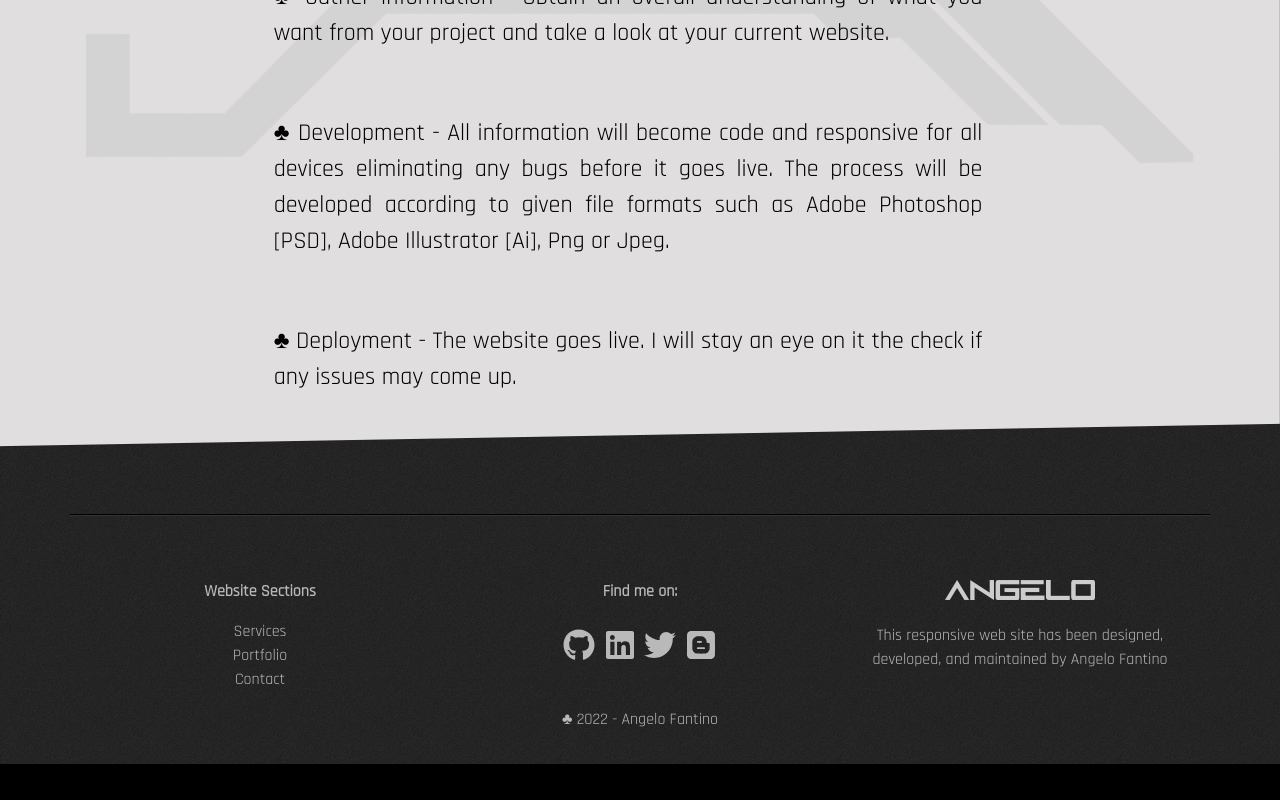
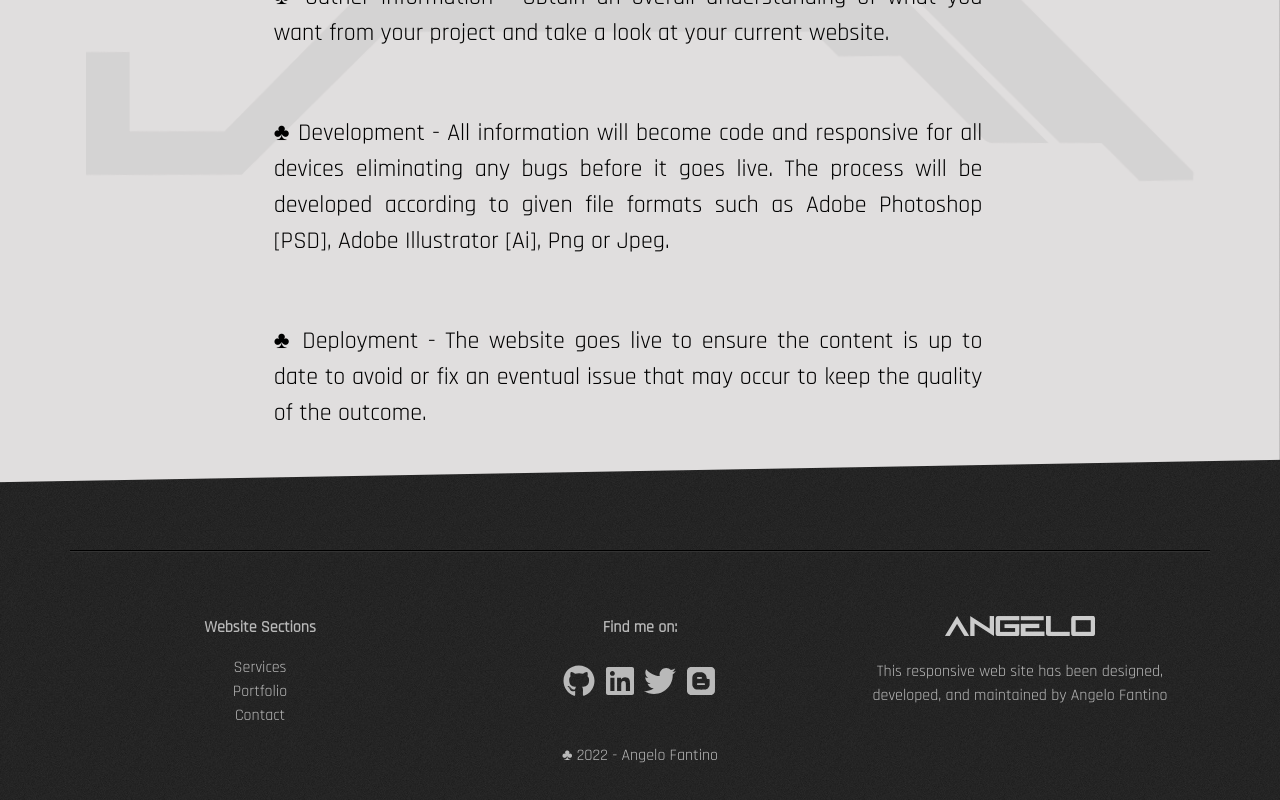
Before and after one commit to angelo-fantino/angelofantino.com, a Next.js app: page /services in a window 1280 px wide. Shown: the part 1257-2057 px from the top of the page. Before the commit the page ends 2021 px from the top, so only its background shows below. Built offline with nearby package versions, Linux system fonts and the light colour scheme.

Commit message:
Update services.js

```diff
--- a/pages/services.js
+++ b/pages/services.js
@@ -137,8 +137,9 @@ function Services() {
               className={`${styles.containerSpacing} animate__animated animate__fadeInUp`}
             >
               <p className={styles.servicesContentText}>
-                &#9827; Deployment - The website goes live. I will stay an eye
-                on it the check if any issues may come up.
+                &#9827; Deployment - The website goes live to ensure the content
+                is up to date to avoid or fix an eventual issue that may occur to
+                keep the quality of the outcome.
               </p>
             </Col>
           </Row>
```
